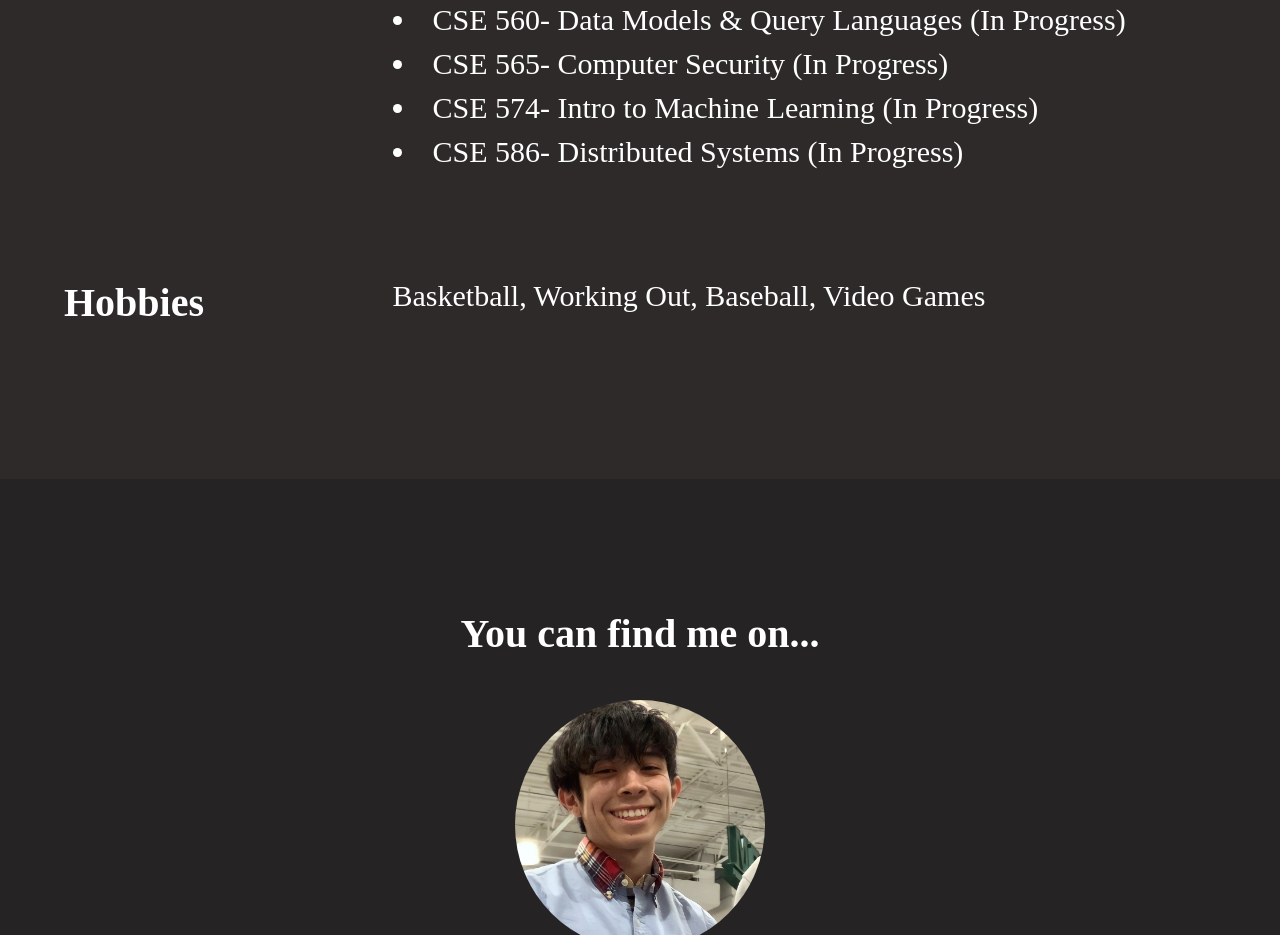
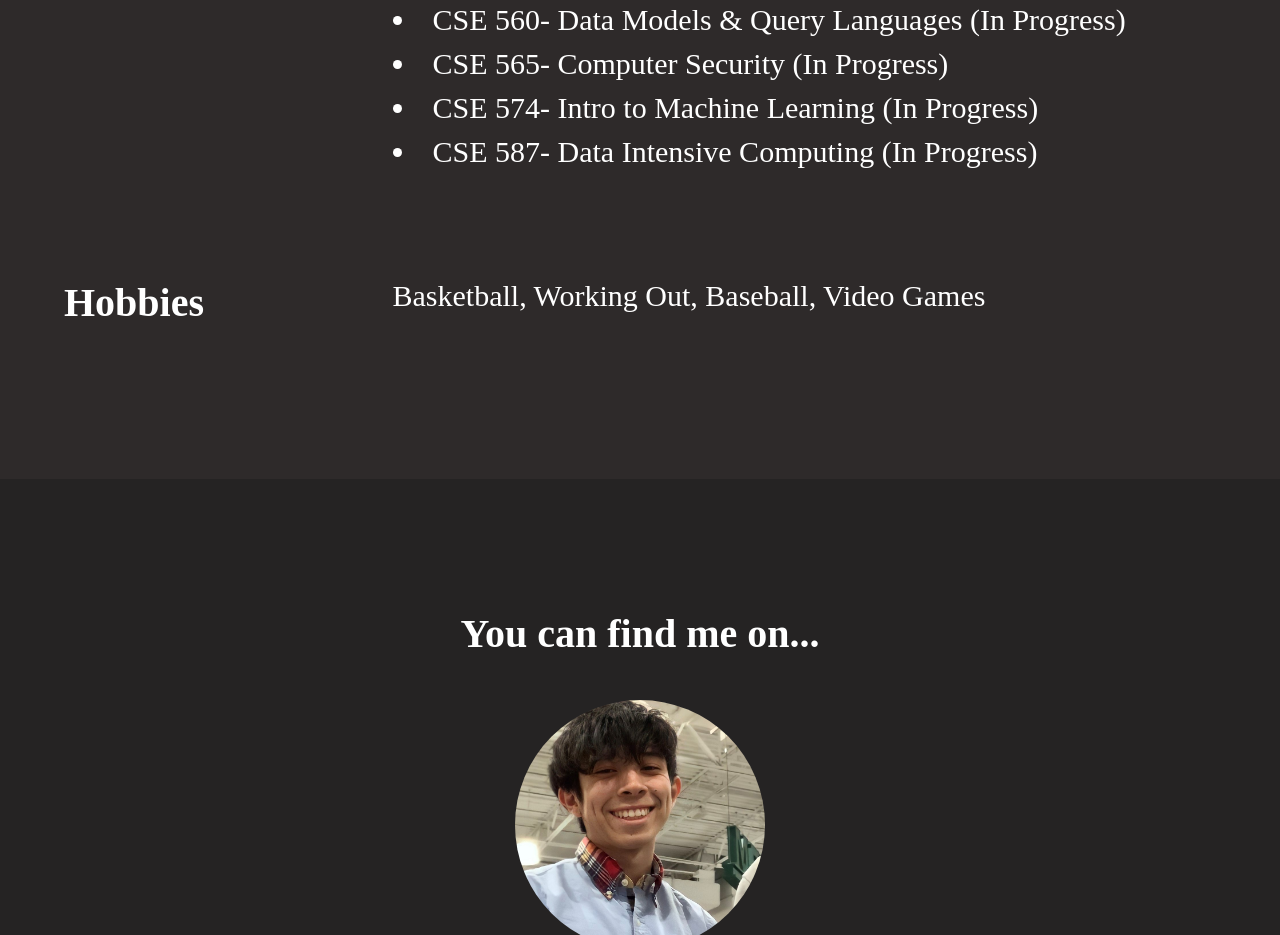
Before and after one commit to tyland5/Tyler-s-Website, a plain HTML site: page index.html in a window 1280 px wide. Shown: the part 1917-2852 px from the top of the page. Drawn offline with Linux system fonts and the light colour scheme.

Commit message:
update courses

```diff
--- a/index.html
+++ b/index.html
@@ -67,7 +67,7 @@
                     <li>CSE 560- Data Models & Query Languages (In Progress)</li>
                     <li>CSE 565- Computer Security (In Progress)</li>
                     <li>CSE 574- Intro to Machine Learning (In Progress)</li>
-                    <li>CSE 586- Distributed Systems (In Progress)</li>
+                    <li>CSE 587- Data Intensive Computing (In Progress)</li>
 
             </div>
         </div>
```
